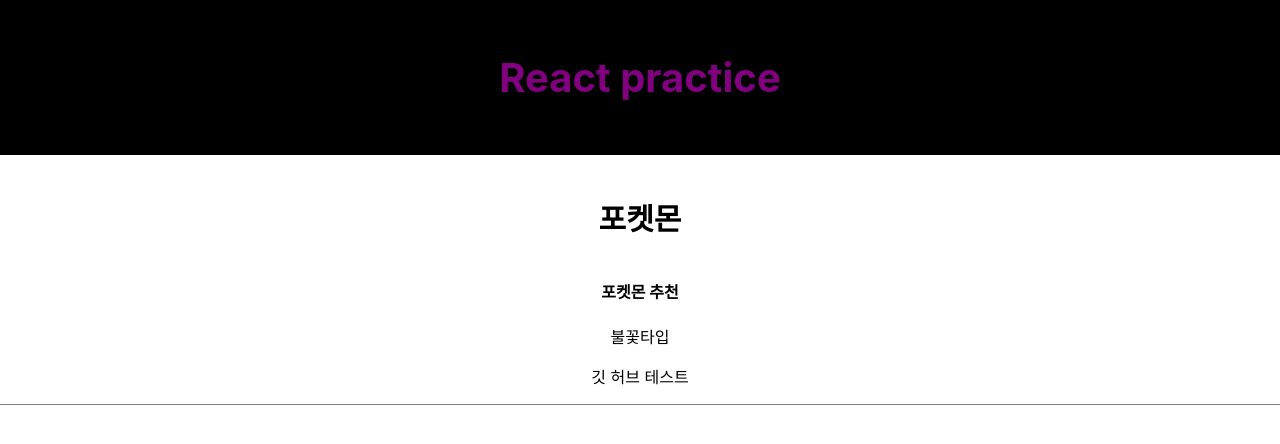
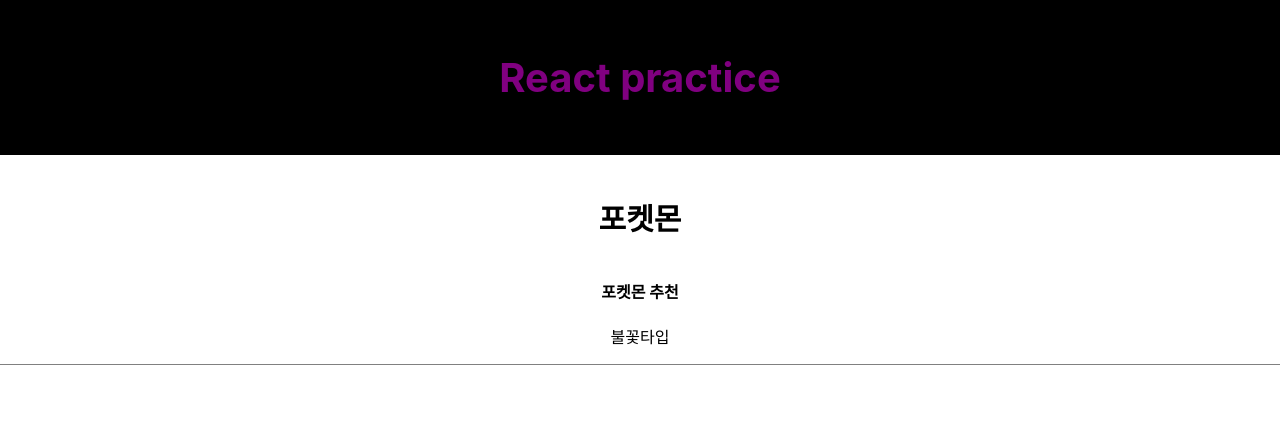
Before and after one commit to AndOne1shot/react-practice, a React (Create React App) app: page / in a window 1280 px wide. Shown: the top 444 px of the page. Built offline with nearby package versions, Linux system fonts and the light colour scheme.

Commit message:
테스트 끝

```diff
--- a/src/App.js
+++ b/src/App.js
@@ -18,7 +18,6 @@ function App() {
       <div className="list">
           <h4>{글제목}</h4>
           <p>불꽃타입</p>
-          <p>깃 허브 테스트</p>
       </div>
     </div>
   );
```
